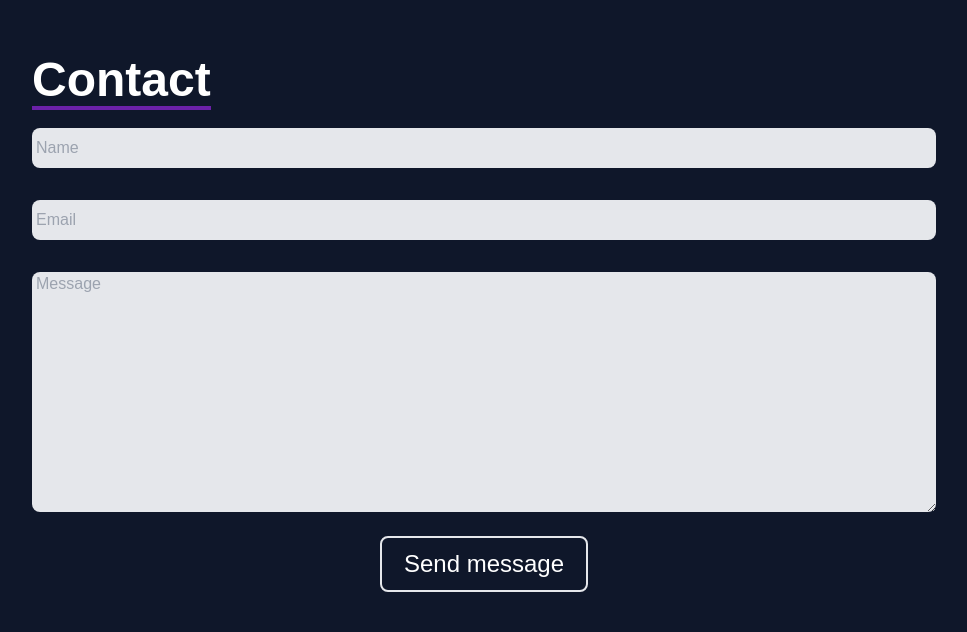
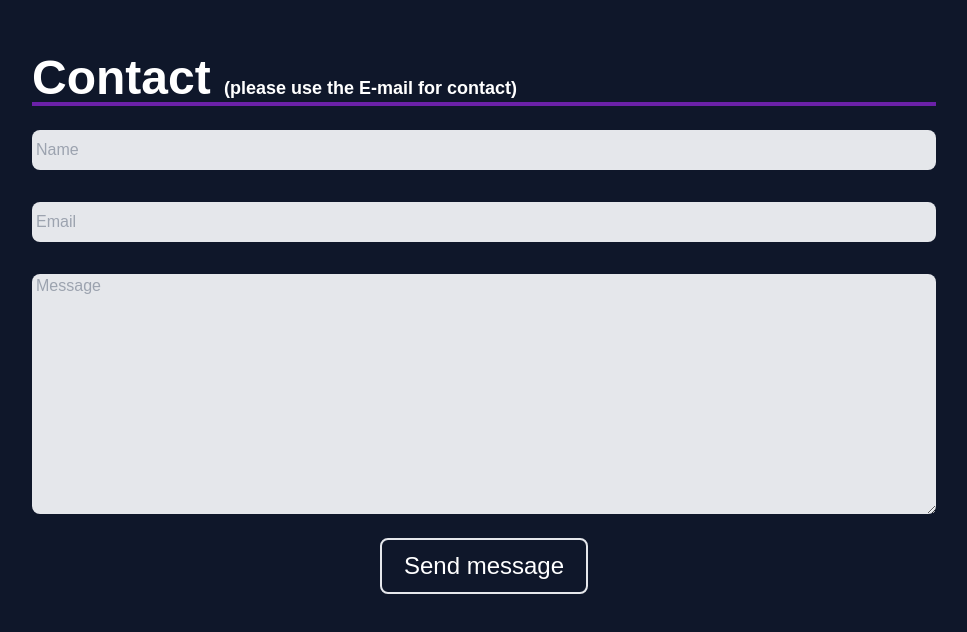
Before and after one commit to tarqab/MyPersonalSite, a React (Create React App) app: page / in a window 1280 px wide. Shown: the part 3320-3952 px from the top of the page, without its empty margins (156-1123 px from the left). Built offline with nearby package versions, Linux system fonts and the light colour scheme.

Commit message:
changesInContact

```diff
--- a/src/components/Contact.jsx
+++ b/src/components/Contact.jsx
@@ -9,7 +9,7 @@ const Contact = () => {
         action="https://getform.io/f/9bf2e617-2358-495a-bd2e-6c3b1ed79c93"
       >
         <div className="py-6">
-          <p className="tittle-contact">Contact</p>
+          <p className="tittle-contact">Contact <span className="note">(please use the E-mail for contact)</span></p>
         </div>
         <input
           className="pl-1  bg-gray-200 mx-12 w-auto h-10 rounded-lg"
--- a/src/index.css
+++ b/src/index.css
@@ -147,10 +147,14 @@ justify-center items-center xs:w-[400px]
   @apply flex flex-col max-w-[1000px] w-full
 }
 .tittle-contact {
-  @apply text-5xl text-white mx-12 font-bold inline border-b-4 border-purple-800
+  @apply text-5xl text-white mx-12 font-bold  border-b-4 border-purple-800
 }
 .btn-contact {
   @apply text-white border-2 mx-auto
   hover:bg-purple-800 mt-6 h-14 w-52 rounded-lg
    text-2xl
 }
+
+.note {
+  @apply text-lg sm:text-sm
+}
```
